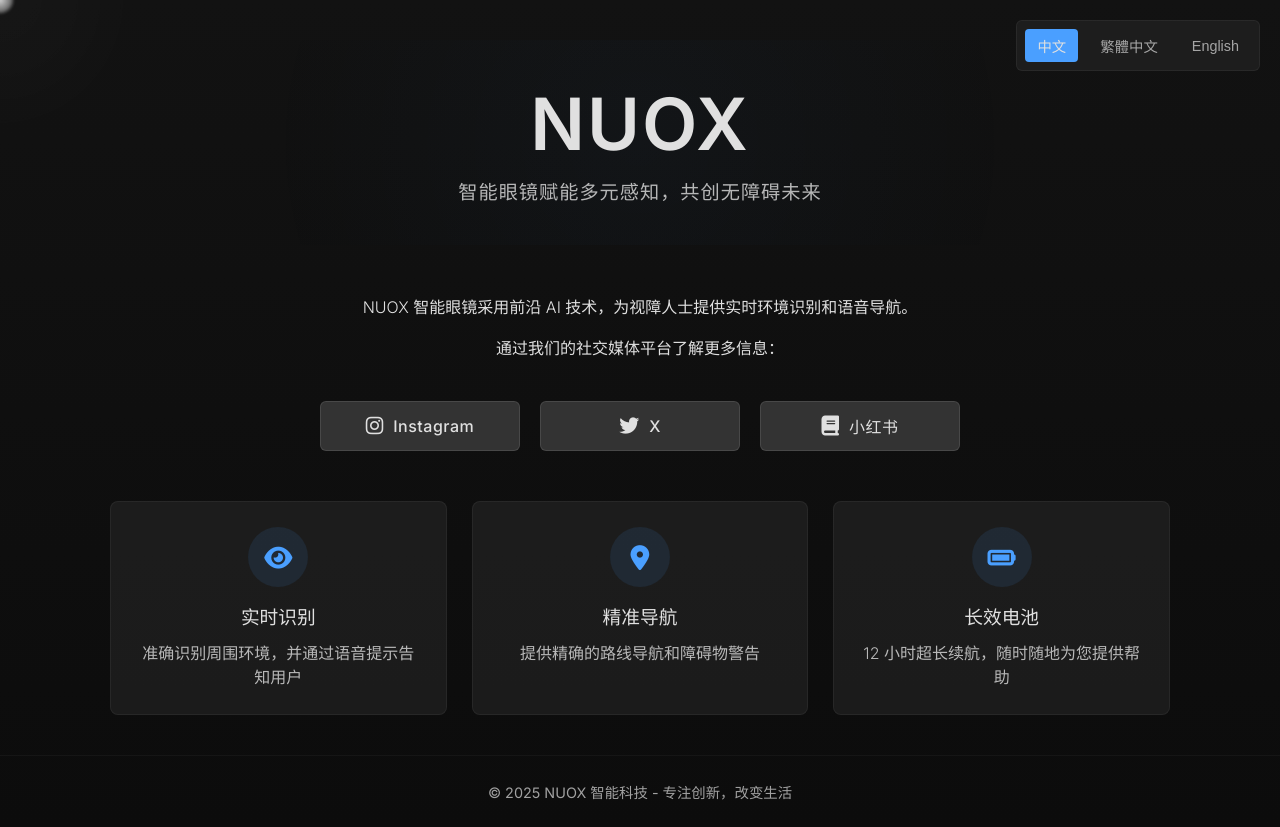
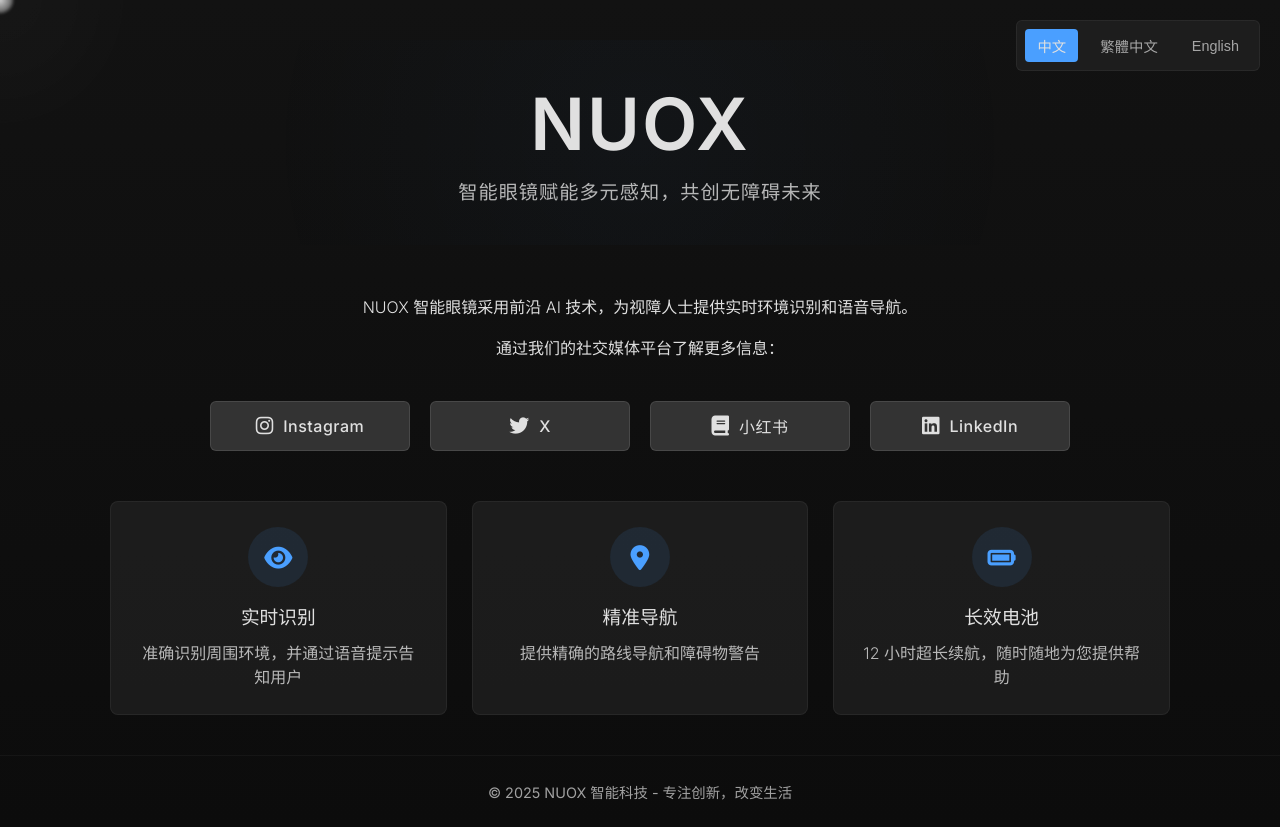
Before and after one commit to TOnychen5632131/NUOX_Website, a plain HTML site: page index.html in a window 1280 px wide. Drawn offline with Linux system fonts and the light colour scheme.

Commit message:
Add LinkedIn social button to index.html
Introduced a new LinkedIn button to the social links section, allowing users to access the company's LinkedIn page directly from the homepage.

```diff
--- a/index.html
+++ b/index.html
@@ -47,7 +47,12 @@
                     <span data-lang-zh="小红书" data-lang-zh-TW="小紅書" data-lang-en="Xiaohongshu">小红书</span>
                 </div>
             </a>
-
+            <a href="https://www.linkedin.com/company/nuox-ai" target="_blank" class="social-button linkedin">
+                <div class="button-content">
+                    <i class="fab fa-linkedin"></i>
+                    <span>LinkedIn</span>
+                </div>
+            </a>
         </div>
 
         <div class="features">
```
